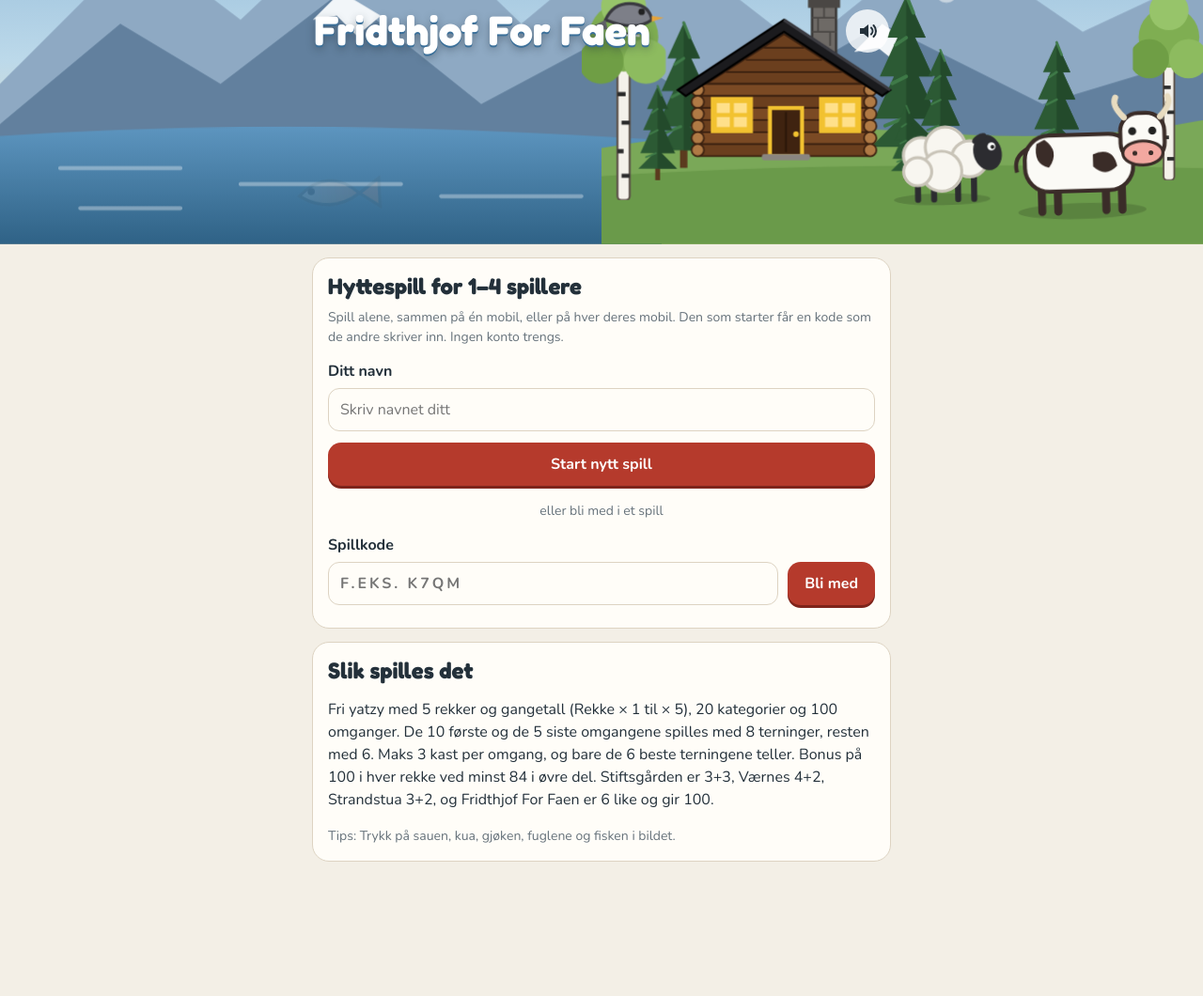
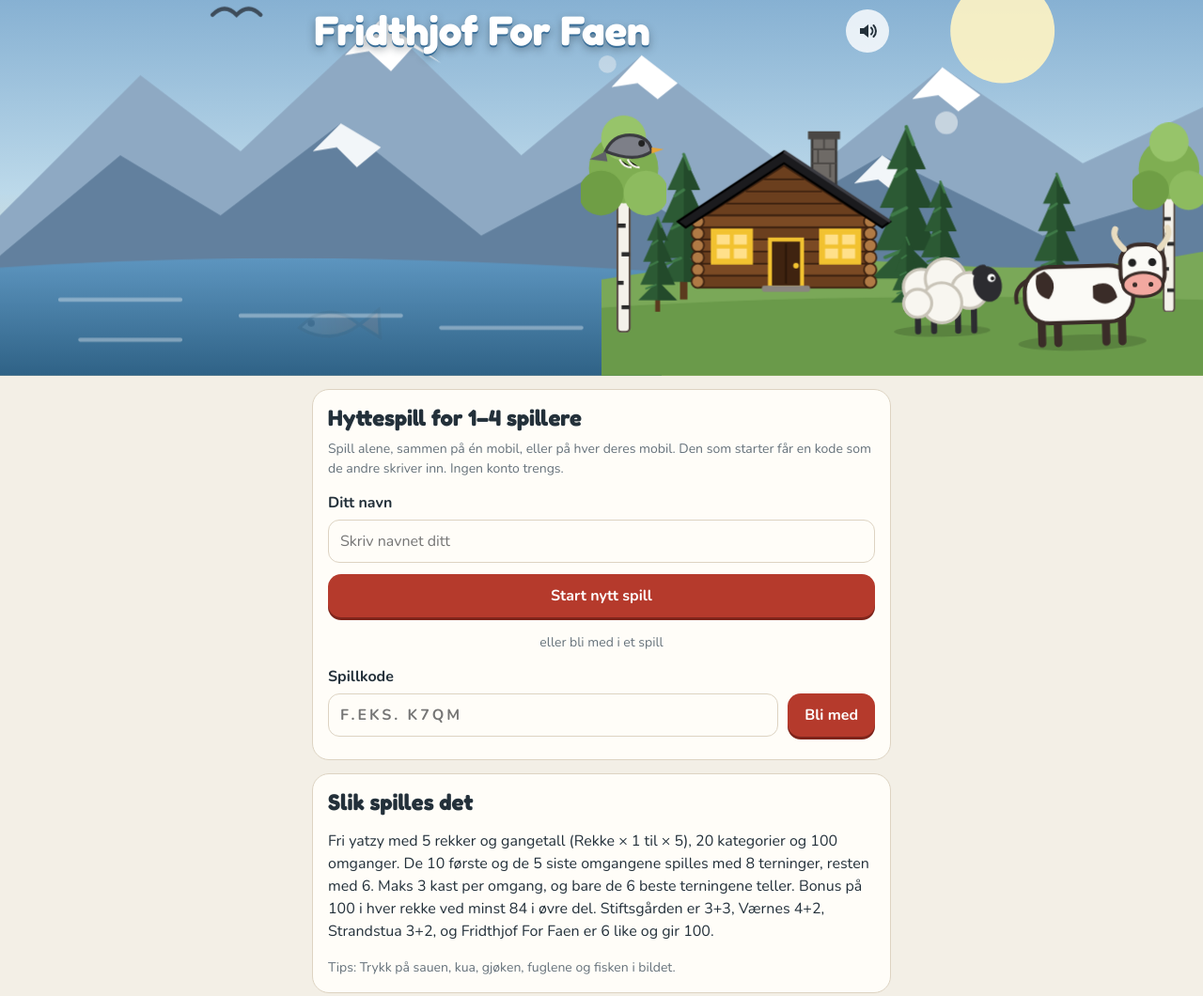
Before and after one commit to langsaabakken/fff, a plain HTML site: page index.html in a window 1280 px wide. Shown: the whole page at 94% size. Before the commit the page ends 957 px from the top, so only its background shows below. Drawn offline with nearby package versions, Linux system fonts and the light colour scheme.

Commit message:
Add files via upload

```diff
--- a/css/style.css
+++ b/css/style.css
@@ -57,9 +57,10 @@ label { display: block; font-weight: 700; margin: 14px 0 6px; }
 
 /* ---------- fjellbildet ---------- */
 .hero { position: relative; overflow: hidden; background: #6f9fc8; }
-.scene { display: block; width: 100%; height: clamp(170px, 40vw, 260px); }
+/* Hele bildet vises alltid (meet). Landskapet er tegnet bredere enn bildet, så kantene fylles ut */
+.scene { display: block; width: 100%; height: clamp(195px, calc(38.4vw + 45px), 400px); } /* +45px gir himmel til tittelen over fjellene */
 .titlebar { position: absolute; inset: 0 0 auto 0; display: flex; align-items: flex-start; gap: 12px; padding: max(10px, env(safe-area-inset-top)) max(14px, calc(50vw - 306px)) 0; }
-.titlebar h1 { margin: 0; font-size: clamp(28px, 7.5vw, 44px); line-height: 1; color: #fff; text-shadow: 0 2px 0 #3a6f99, 0 4px 10px #23303a66; }
+.titlebar h1 { margin: 0; font-size: clamp(24px, 7.5vw, 44px); line-height: 1; white-space: nowrap; color: #fff; text-shadow: 0 2px 0 #3a6f99, 0 4px 10px #23303a66; }
 .icon { margin-left: auto; width: 46px; padding: 0; display: grid; place-items: center; background: #ffffffcc; color: #23303a; border-radius: 50%; }
 .icon svg { width: 24px; height: 24px; }
 .icon .cross { display: none; }
```
